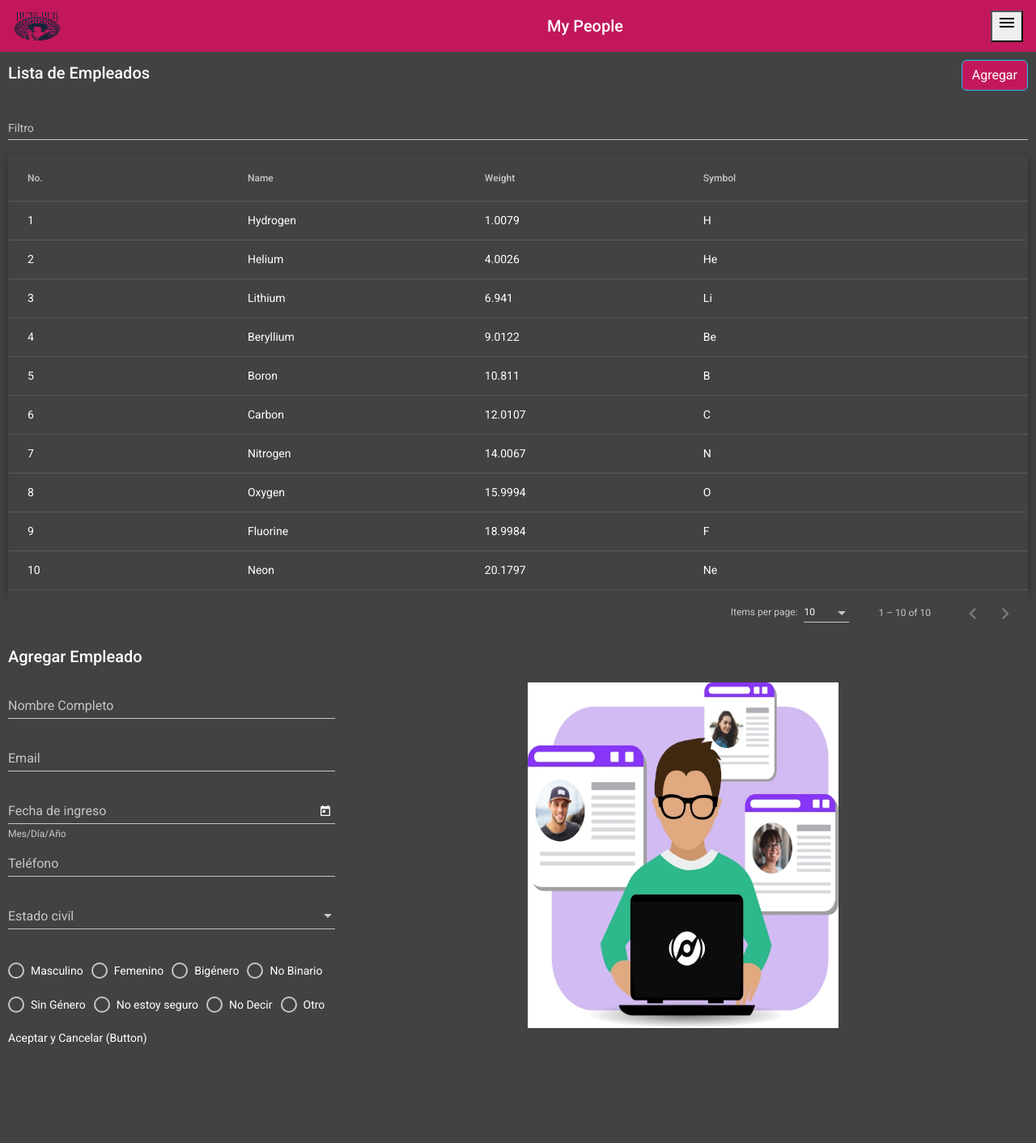
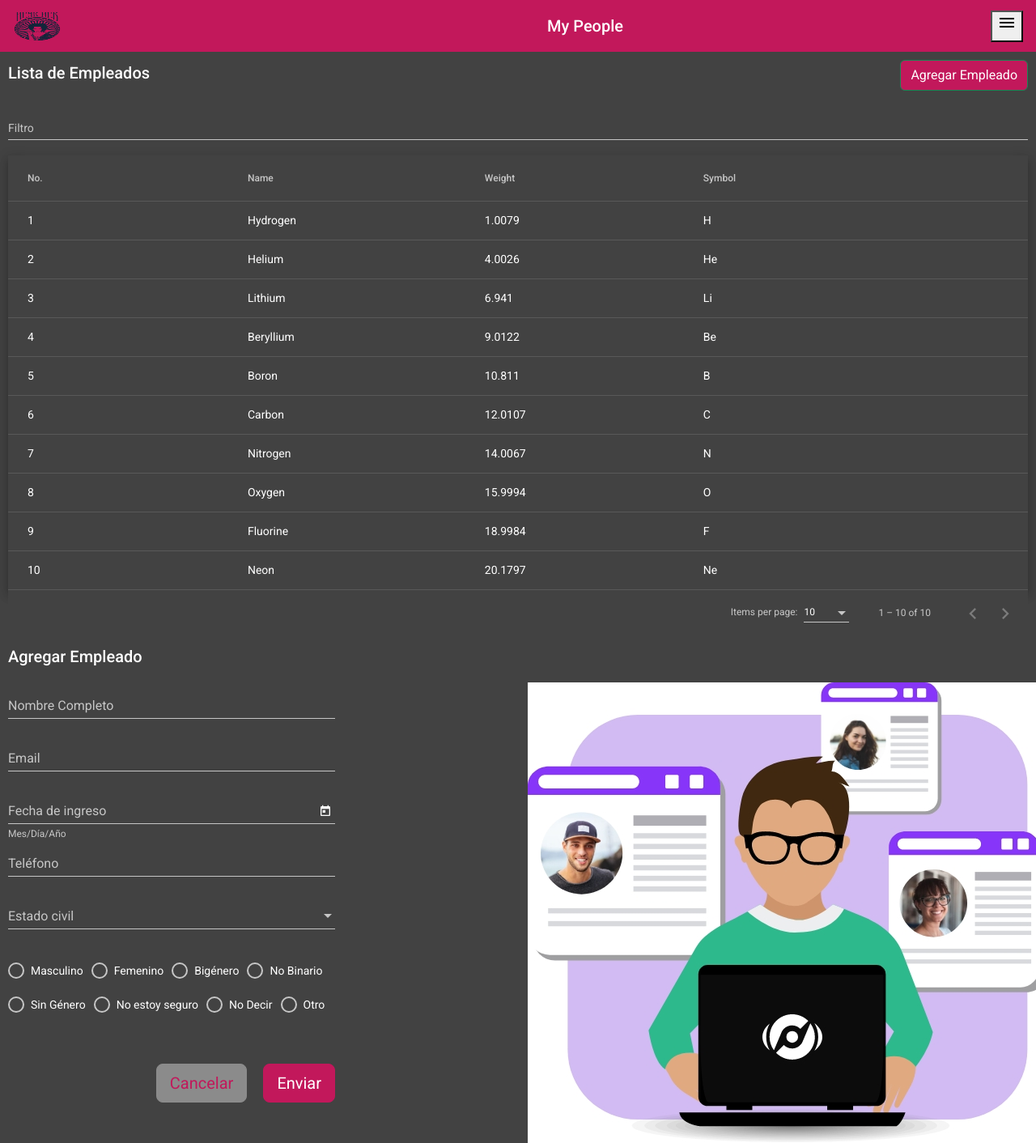
Before and after one commit to SandraDeTena/App_Empleados-Angular, an Angular app: page / in a window 1280 px wide. Shown: the whole page at 81% size. Before the commit the page ends 1292 px from the top, so only its background shows below. Built offline with nearby package versions, Linux system fonts and the light colour scheme.

Commit message:
Modificar el texto  y estilos del botón de Agregar Empleado

```diff
--- a/src/app/components/add-edit-empleado/add-edit-empleado.component.html
+++ b/src/app/components/add-edit-empleado/add-edit-empleado.component.html
@@ -67,18 +67,21 @@
                     <mat-radio-button value="NoSeguro" class="RadioButton">No estoy seguro</mat-radio-button>
                     <mat-radio-button value="NoDecir" class="RadioButton">No Decir</mat-radio-button>
                     <mat-radio-button value="Otro">Otro</mat-radio-button>
-
-
                 </mat-radio-group>
             </div>
 
-            <div class="col-lg-12">
-                Aceptar y Cancelar (Button)
+            <div class="col-lg-12" id="espacio">
+
+                <button type="button" class="btn btn-success btn-lg" id="buttonEnviar"
+                    style="float: right;">Enviar</button>
+
+                <button type="button" class="btn btn-secondary btn-lg" id="buttonCancelar" style="float: right;"
+                    routerLink="/">Cancelar</button>
             </div>
         </form>
     </div>
 
-    <div class="col-lg-4 offset-lg-2">
-        <img src="../../../assets/img/crear-usuario.jpg" width="95%" height="95%">
+    <div class="col-lg-4 offset-lg-2" id="imgFormulario">
+        <img src="../../../assets/img/crear-usuario.jpg">
     </div>
 </div>
--- a/src/app/components/list-empleado/list-empleado.component.html
+++ b/src/app/components/list-empleado/list-empleado.component.html
@@ -4,7 +4,8 @@
     </div>
 
     <div class="col-lg-6" style="text-align: right;">
-        <button type="button" class="btn btn-info" mat-raised-button id="buttonAgregar">Agregar</button>
+        <button type="button" class="btn btn-success" id="buttonAgregar" style="float: right;">Agregar
+            Empleado</button>
     </div>
 </div>
 
```
